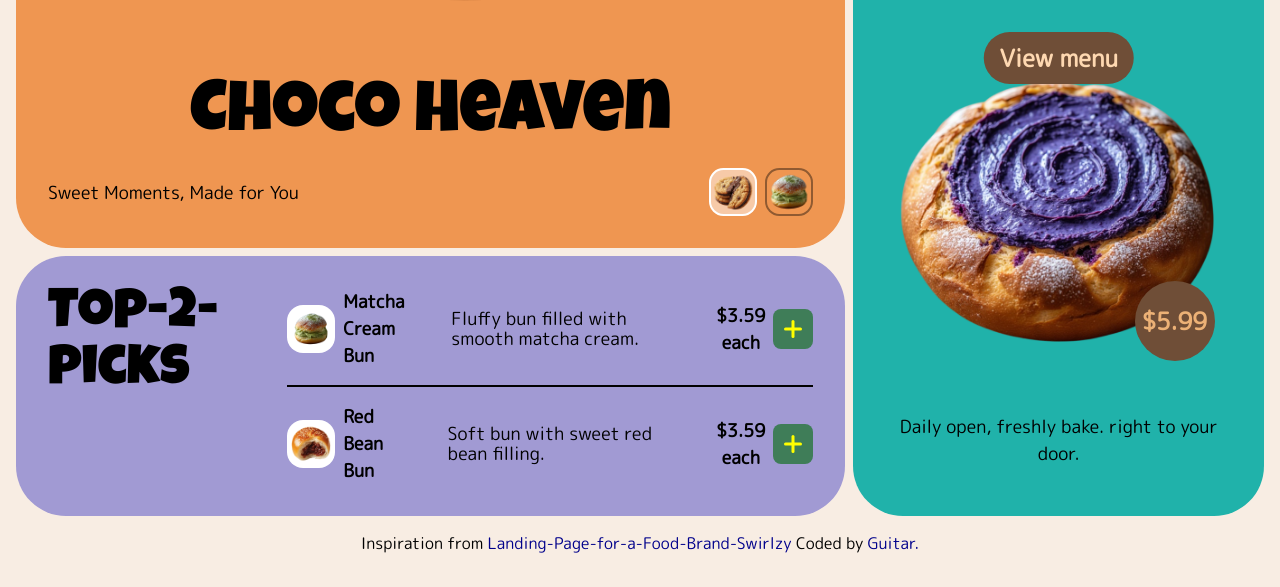
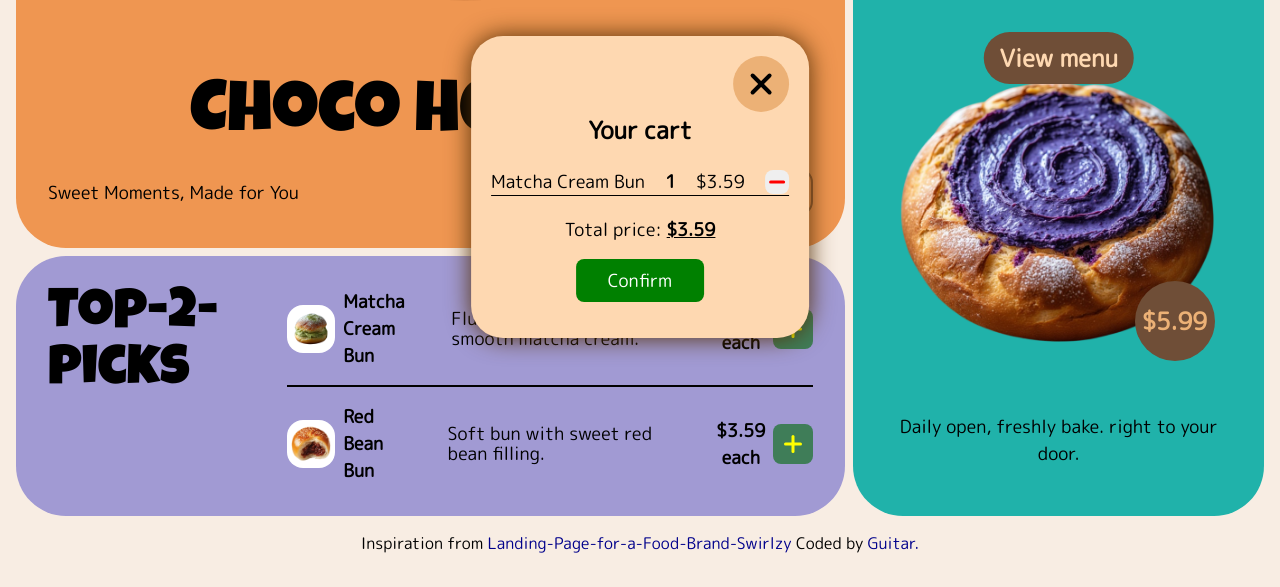
Before and after one commit to TTAR007/Bakery-landing-page, a website: page index.html in a window 1280 px wide. Both pictures are taken after a click on the button 793 px from the left and 1013 px from the top of the page. Shown: the part 685-1272 px from the top of the page. Drawn offline with Linux system fonts and the light colour scheme; a web font is replaced by a local one.

Commit message:
fnished add food to cart function

```diff
--- a/app.js
+++ b/app.js
@@ -40,6 +40,12 @@ cookies.addEventListener('click', () => {
 
 //Add food to cart
 
+// addfood and also display at the same time
+function addFood(food) {
+    addCart(food);
+    displayCart();
+}
+
 //menu array
 const foodArray = [
     {id: 1, menuName: "Matcha Cream Bun", price: 3.59, quantity: 0},
@@ -60,9 +66,10 @@ function addCart(food) {
     let found = false;
     let foodIndex; // use for indicate where to add quantity
 
+
     for (let i = 0; i < foodArray.length; i++) {
         // current food that is in our store.
-        let currentFood = foodArray[i];
+        let currentFood = {...foodArray[i]};
 
         if (currentFood.menuName === myNewFood) {
             //can add
@@ -72,7 +79,7 @@ function addCart(food) {
                 currentFood.quantity++;
                 cartArray[cartArray.length] = currentFood;
                 cartSize++;
-                console.log("add new food");
+                console.log("add new food (size0)");
                 break;
             }
 
@@ -88,10 +95,11 @@ function addCart(food) {
 
             if (found) { // increase just quantity
                 cartArray[foodIndex].quantity++;
+                cartSize++;
                 console.log("increase quantity");
                 break;
             } else { //add new food to cartArray
-                currentFood.quantity += 1;
+                currentFood.quantity++;
                 cartArray[cartArray.length] = currentFood;
                 cartSize++;
                 console.log("add new food");
@@ -99,4 +107,71 @@ function addCart(food) {
             }
         }
     }
+
+    console.log(cartSize);
 }
+
+//display cart
+const cartBox = document.getElementById("cart_box");
+
+function displayCart() {
+    cartBox.innerHTML = "<div class='close-button_box'>" + "<div></div>" + "<div></div>" + "</div>";
+    if (cartArray.length === 0) {
+        cartBox.innerHTML += "<p>" + "Empty cart." + "</p>";
+        return;
+    }
+
+    cartBox.innerHTML += "<p class='title'>" + "Your cart" + "</p>";
+
+    let sumPrice = 0;
+    for (let i = 0; i < cartArray.length; i++) {
+        let endPrice = calPrice(cartArray[i]);
+
+        cartBox.innerHTML += `<div class='menu-text'>
+        <p>${cartArray[i].menuName}</p>
+        <p class='quantity-number'>${cartArray[i].quantity}</p>
+        <p>$${endPrice}</p>
+        <button class='remove-btn' data-name='${cartArray[i].menuName}' data-quantity='${cartArray[i].quantity}' onclick='deleteFood(this)'>
+        <div></div>
+        </button>
+        </div>
+        `
+        sumPrice += endPrice;
+    }
+    let roundPrice = Math.floor(sumPrice * 100) / 100;
+    cartBox.innerHTML += "<p class='total-price'>" + "Total price: " + "<span>" + "$" + roundPrice + "</span>" + "</p>";
+    cartBox.innerHTML += "<button class='confirm-btn'>" + "Confirm" + "</button>";
+}
+
+//cal total price
+function calPrice(food) {
+    return Math.floor((food.price * food.quantity) * 100) / 100;
+}
+
+//delete food
+function deleteFood(food) {
+    // the name of the menu from "data-name" attribute in button
+    let foodToDelete = food.getAttribute("data-name");
+
+    //loop through the cardArray to find the match menuName
+    for (let i = 0; i < cartArray.length; i++) {
+        if (foodToDelete === cartArray[i].menuName) {
+
+            //if quantity is 1. delete that obj
+            if (cartArray[i].quantity <= 1) {
+                cartArray.splice(i, 1);
+                cartSize--;
+                break;
+            }
+
+            // if it's more than 1, decrease quantity by 1
+            cartArray[i].quantity--;
+            cartSize--;
+            break;
+        }
+    }
+
+    cartNum.textContent = --count;
+    displayCart();
+    console.log(cartArray);
+}
--- a/index.html
+++ b/index.html
@@ -38,10 +38,11 @@
                     <li><a href="#">Contact</a></li>
                 </ul>
             </nav>
-            <button type="button">
+            <button class="cart-btn" type="button" onclick="displayCart()">
                 Cart
                 <p id="cart-number">0</p>
             </button>
+            <div id="cart_box"></div>
         </header>
 
         <article class="cards-grid">
@@ -79,7 +80,7 @@
                         </p>
                         <div class="back-section">
                             <p class="price">$3.59 <span>each</span></p>
-                            <button type="button" data-name="Matcha Cream Bun" onclick="addCart(this)">
+                            <button type="button" data-name="Matcha Cream Bun" onclick="addFood(this)">
                                 <div></div>
                                 <div></div>
                             </button>
@@ -96,7 +97,7 @@
                         </p>
                         <div class="back-section">
                             <p class="price">$3.59 <span>each</span></p>
-                            <button type="button" data-name="Red Bean Bun" onclick="addCart(this)">
+                            <button type="button" data-name="Red Bean Bun" onclick="addFood(this)">
                                 <div></div>
                                 <div></div>
                             </button>
--- /dev/null
+++ b/my_scss/components/_cart.scss
@@ -0,0 +1,129 @@
+@use '../variables' as *;
+@use '../functions' as *;
+
+#cart_box {
+    min-width: 290px;
+    position: fixed;
+    top: 50%;
+    left: 50%;
+    transform: translate(-50%, -50%);
+    background-color: $light-cream;
+    padding: 20px;
+    text-align: center;
+    border-radius: 32px;
+    box-shadow: 0 0 24px rgb(83, 48, 8);
+
+    p {
+        font-size: rem(18);
+    }
+
+    .close-button_box {
+        border-radius: 50%;
+        background-color: $dark-cream;
+        display: flex;
+        flex-direction: column;
+        align-items: center;
+        width: 56px;
+        margin-inline-start: auto;
+
+        div {
+            width: 4px;
+            height: 28px;
+            background-color: black;
+            transform-origin: center;
+            border-radius: 4px;
+        }
+
+        div:nth-child(1) {
+            transform: translateY(50%) rotate(45deg);
+        }
+        div:nth-child(2) {
+            transform: translateY(-50%) rotate(-45deg);
+        }
+    }
+
+    .close-button_box:hover {
+        cursor: pointer;
+        background-color: $dark-brown;
+
+        div {
+            background-color: $light-cream;
+        }
+    }
+
+    .title {
+        font-weight: 900;
+        font-size: rem(24);
+    }
+
+    .menu-text {
+        display: flex;
+        justify-content: space-between;
+        align-items: center;
+        gap: 20px;
+        border-bottom: 1px solid #000;
+        margin-block: 20px;
+
+        .quantity-number {
+            font-weight: bold;
+        }
+
+        .remove-btn {
+            width: 24px;
+            height: 24px;
+            position: relative;
+            border: none;
+            border-radius: 8px;
+
+            div {
+                position: absolute;
+                transform-origin: center;
+                top: 50%;
+                left: 50%;
+                transform: translate(-50%, -50%) rotate(90deg);
+                width: 3px;
+                height: 16px;
+                background-color: red;
+                border-radius: 4px;
+            }
+        }
+
+        button:hover {
+            background-color: red;
+            cursor: pointer;
+
+            div {
+                background-color: white;
+            }
+        }
+    }
+
+    .total-price {
+        span {
+            text-decoration: underline;
+            font-weight: bold;
+        }
+    }
+
+    .confirm-btn {
+        margin-block: 1rem;
+        border: none;
+        background-color: green;
+        padding: 0.5rem 2rem;
+        border-radius: 8px;
+        color: white;
+        font-size: 1.125rem;
+        transition: background-color 150ms;
+        font-family: 'M PLUS Rounded 1c', sans-serif;
+    }
+
+    .confirm-btn:hover {
+        background-color: white;
+        color: green;
+        cursor: pointer;
+    }
+
+    .confirm-btn:active {
+        background-color: rgb(3, 76, 25);
+    }
+}
--- a/my_scss/components/_header.scss
+++ b/my_scss/components/_header.scss
@@ -16,7 +16,7 @@ header {
     flex-wrap: wrap;
     gap: 12px;
 
-    button {
+    .cart-btn {
         padding: 0.8rem;
         border: none;
         border-radius: 80% 10px 80% 10px;
@@ -40,7 +40,7 @@ header {
         }
     }
 
-    button:hover {
+    .cart-btn:hover {
         color: $dark-brown;
         background-color: $dark-cream;
         cursor: pointer;
--- a/my_scss/index.scss
+++ b/my_scss/index.scss
@@ -14,6 +14,9 @@
 // nav
 @use 'components/navbar';
 
+//cart box
+@use 'components/cart';
+
 // cards
 @use 'components/cards';
 
```
Also changed, not shown: css/index.css.
